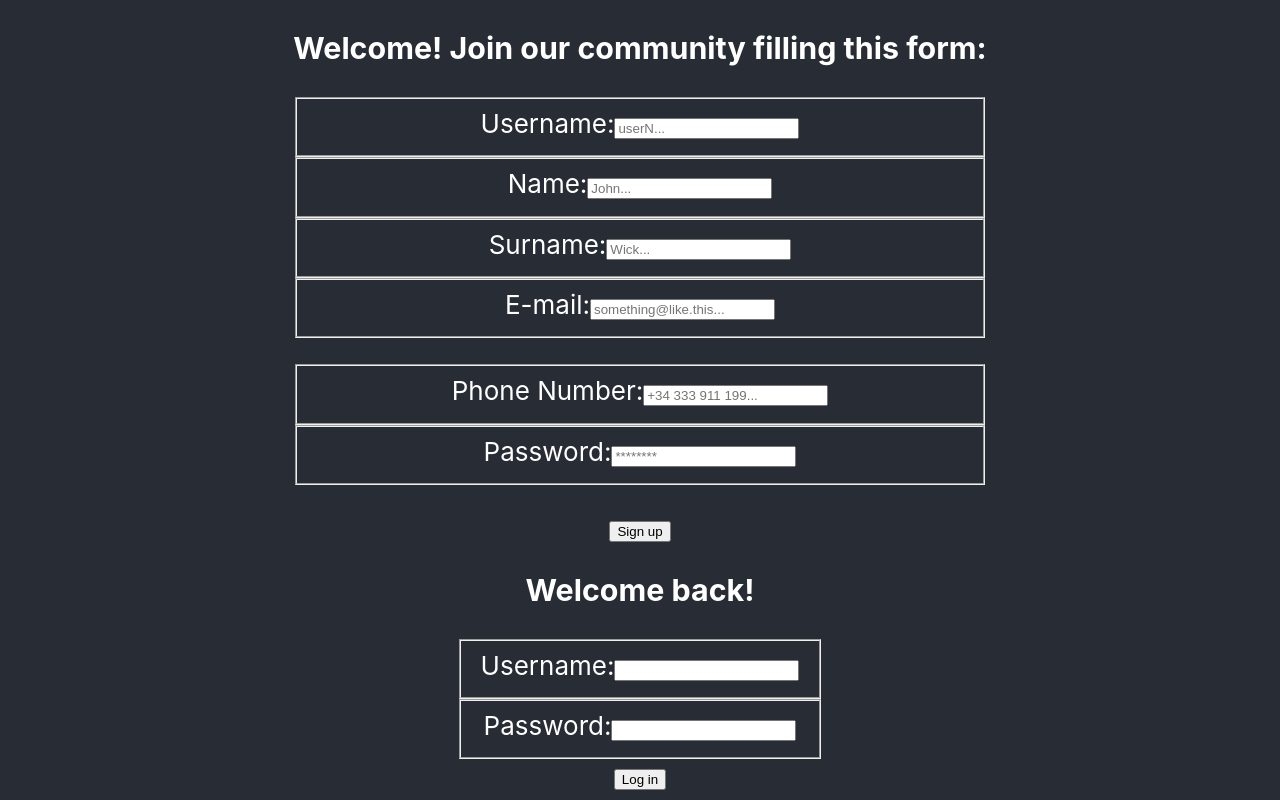
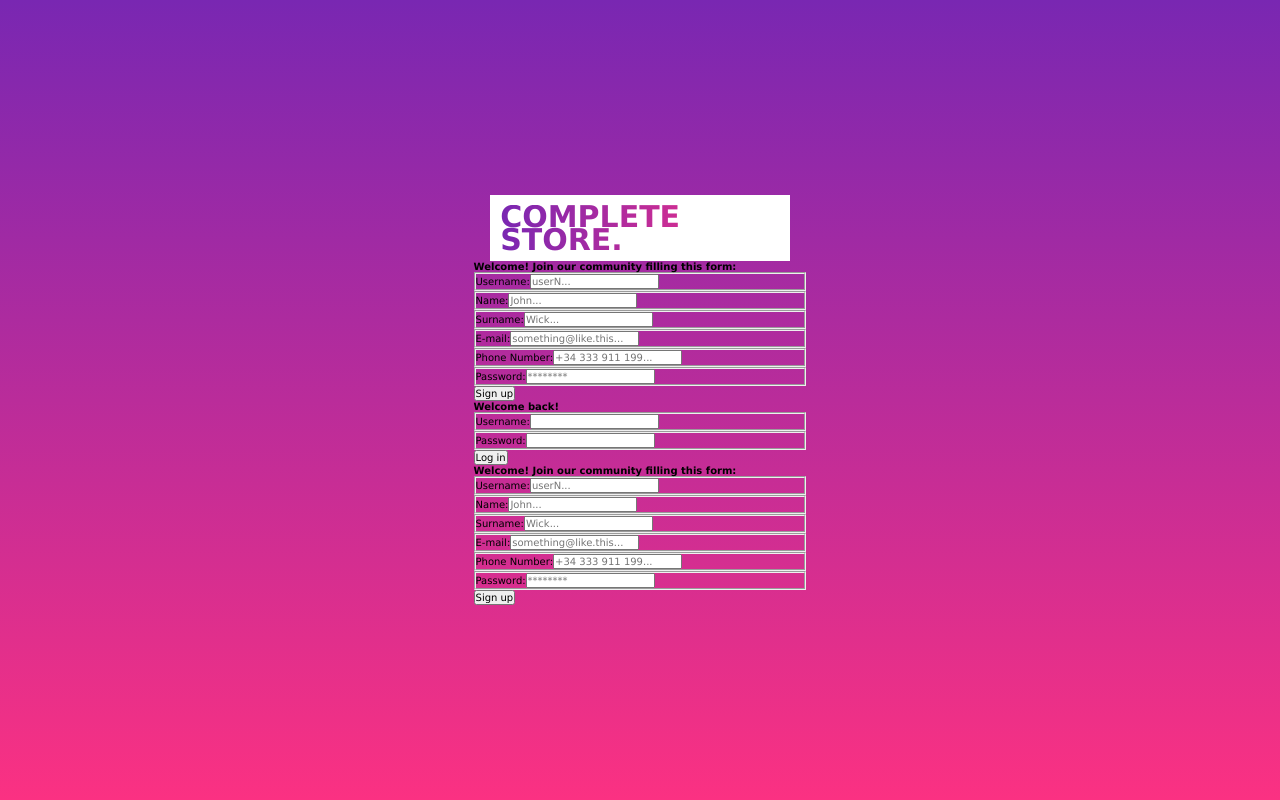
Before and after one commit to braisv/Complete-Store, a React (Create React App) app in the folder client/: page /signup in a window 1280 px wide. Shown: the top 800 px of the page. Built offline with nearby package versions, Linux system fonts and the light colour scheme; no server answers.

Commit message:
starting NavBar

```diff
--- a/client/package.json
+++ b/client/package.json
@@ -7,6 +7,7 @@
     "@testing-library/react": "^9.3.2",
     "@testing-library/user-event": "^7.1.2",
     "axios": "^0.19.2",
+    "node-sass": "^4.13.1",
     "react": "^16.12.0",
     "react-dom": "^16.12.0",
     "react-router-dom": "^5.1.2",
--- a/client/src/App.css
+++ b/client/src/App.css
@@ -1,38 +1,35 @@
-.App {
-  text-align: center;
+* {
+  padding: 0;
+  margin: 0;
+  font-size: 10px;
+  box-sizing: border-box;
+  font-family: 'Verdana', sans-serif;
 }
 
-.App-logo {
-  height: 40vmin;
-  pointer-events: none;
+html, body {
+  height: 100vh;
+  background: linear-gradient(to bottom, #7927b2, #fb3182);
+  display: flex;
+  justify-content: center;
+  align-items: center;
+}
+.container{
+  width: 90%;
+  max-width: 100vw;
+  margin: 0 auto;
+  padding: 10px;
+  background: #fff;
+  display: flex;
+  justify-content: center;
+  align-items: center;
 }
 
-@media (prefers-reduced-motion: no-preference) {
-  .App-logo {
-    animation: App-logo-spin infinite 20s linear;
-  }
+p {
+  font-size: 3rem;
+  font-weight: bold;
+  background: linear-gradient(to right, #7927b2, #fb3182);
+  background-clip: text;
+  -webkit-text-fill-color: transparent;
+  text-transform: uppercase;
+  line-height: .77;
 }
-
-.App-header {
-  background-color: #282c34;
-  min-height: 100vh;
-  display: flex;
-  flex-direction: column;
-  align-items: center;
-  justify-content: center;
-  font-size: calc(10px + 2vmin);
-  color: white;
-}
-
-.App-link {
-  color: #61dafb;
-}
-
-@keyframes App-logo-spin {
-  from {
-    transform: rotate(0deg);
-  }
-  to {
-    transform: rotate(360deg);
-  }
-}
--- a/client/src/App.js
+++ b/client/src/App.js
@@ -52,12 +52,14 @@ export default class App extends Component {
             <img src={logo} className="App-logo" alt="logo" />
             <p>Frontend of Complete Store</p>
             <div className="user-menu">
-                <ul className='flex-column'>
-                  <li>
-                    <a className='link' href='/' onClick={this.logout}>Logout</a>
-                  </li>
-                </ul>
-              </div>
+              <ul className="flex-column">
+                <li>
+                  <a className="link" href="/" onClick={this.logout}>
+                    Logout
+                  </a>
+                </li>
+              </ul>
+            </div>
           </header>
         </div>
       );
@@ -66,8 +68,11 @@ export default class App extends Component {
         <React.Fragment>
           <div className="App flex">
             <header className="App-header">
-              <Signup getUser={this.getUser}/>
-              <Login getUser={this.getUser}/>
+              <div class="container">
+                <p>complete store.</p>
+              </div>
+              <Signup getUser={this.getUser} />
+              <Login getUser={this.getUser} />
               <Switch>
                 <Route
                   exact
--- a/client/src/Components/Auth/Signup.jsx
+++ b/client/src/Components/Auth/Signup.jsx
@@ -56,6 +56,7 @@ class Signup extends Component {
   }
 
   validateMail = (mail) => {
+    // eslint-disable-next-line
     let mailFormat = /^\w+([\.-]?\w+)*@\w+([\.-]?\w+)*(\.\w{2,3})+$/;
 
     if (mail.match(mailFormat)) {
```
Also changed, not shown: client/src/Components/NavBar/NavBar.jsx (added), client/src/Components/NavBar/NavBar.sass (added), 1 other file (tests, documents, lock files or other folders).
